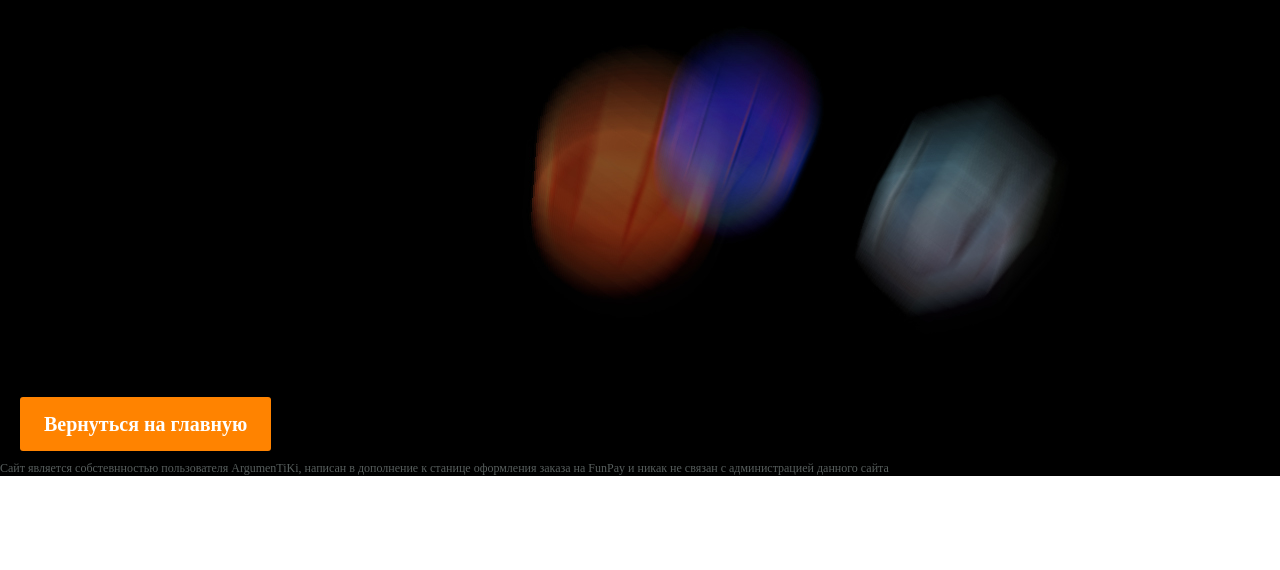
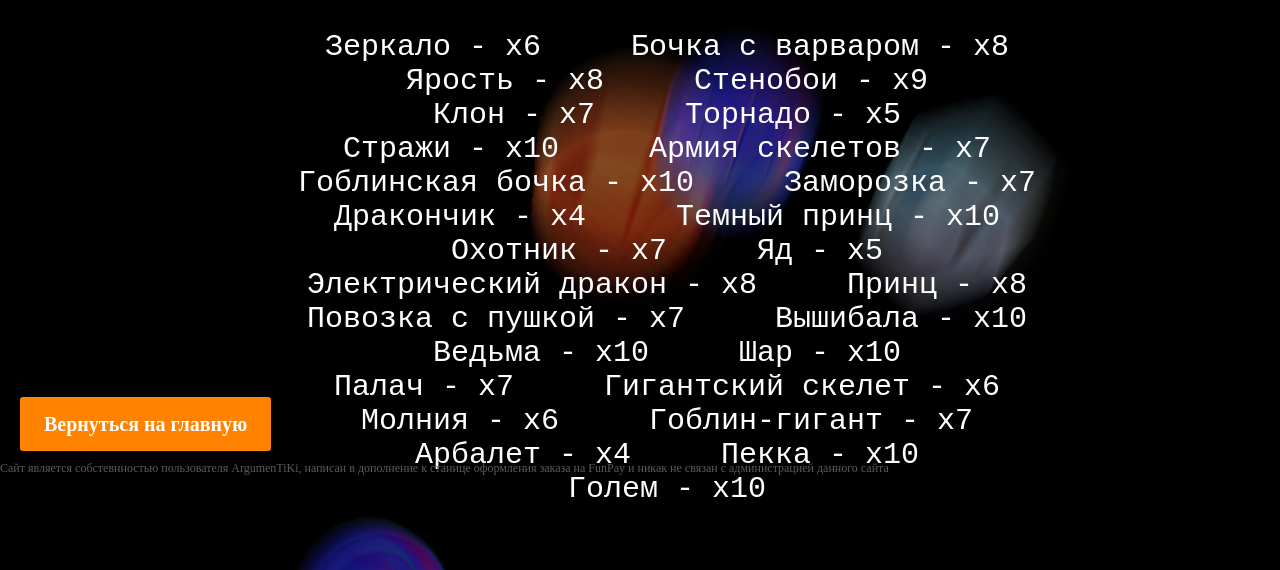
Before and after one commit to ArgumenTiKi/ClashRoyale, a plain HTML site: page epic.html in a window 1280 px wide. Shown: the part 324-894 px from the top of the page. Before the commit the page ends 800 px from the top, so only its background shows below. Drawn offline with Linux system fonts and the light colour scheme.

Commit message:
Add files via upload

```diff
--- a/epic.html
+++ b/epic.html
@@ -4,16 +4,30 @@
     <meta charset="utf-8">
     <title> Эпический токен Clash Royale</title>
     <link rel="stylesheet" href="style.css">
+    <link rel="shortcut icon" href="favicon.ico" type="x-icon">
   </head>
 <body>
   <h1> Эпический токен Clash Royale </h1>
 
 
-  <h2> Все карты данной категории доступны к обмену. Наличие:
+  <h2> Все карты данной категории доступны к обмену. Наличие (В количестве обменов):</h2>
 
-  </h2>
-
-
+<pre class="cards">
+   Зеркало - х6     Бочка с варваром - х8
+   Ярость - х8     Стенобои - х9
+   Клон - х7     Торнадо - х5
+   Стражи - х10     Армия скелетов - х7
+   Гоблинская бочка - x10     Заморозка - х7
+   Дракончик - х4     Темный принц - х10
+   Охотник - х7     Яд - х5
+   Электрический дракон - х8     Принц - х8
+   Повозка с пушкой - х7     Вышибала - х10
+   Ведьма - х10     Шар - х10
+   Палач - х7     Гигантский скелет - х6
+   Молния - х6     Гоблин-гигант - х7
+   Арбалет - х4     Пекка - х10
+   Голем - х10
+ </pre>
  <style>
 	body{
 		background-image: url(images/bg.jpg);
@@ -41,6 +55,10 @@
    left: 0; bottom: 0;
    font-size: 12px;
   }
+  .cards{
+    color: white;
+    text-align: center;
+    font-size: 30px;
  </style>
   <h3>
      <a href="index.html" class="btn2">Вернуться на главную</a>
```
Also changed, not shown: common.html (+3 -1 lines), index.html (+1 -0 lines), leg.html (+1 -0 lines), rare.html (+3 -1 lines), favicon.ico (added).
